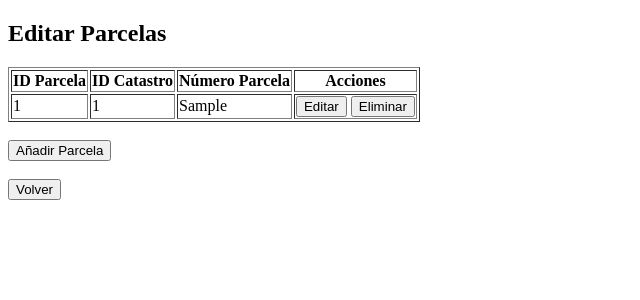
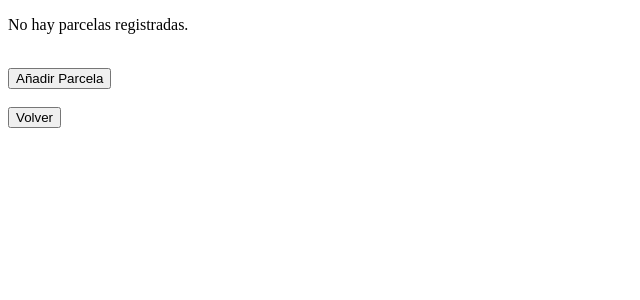
Before and after one commit to SherezadeLc/AgriculturaPHP, a PHP site: page /editar_parcela.php in a window 1280 px wide. Shown: the top 300 px of the page, without its empty margins (0-640 px from the left). Run offline with PHP 8.4, Linux system fonts and the light colour scheme; the visitor is signed in with stand-in values (Sample User, id 1); tables that the repository leaves empty or names only in its code hold one stand-in row (values such as "Sample post").

Commit message:
editar parcela

```diff
--- a/editar_parcela.php
+++ b/editar_parcela.php
@@ -15,62 +15,37 @@ session_start();
 
         // Verificar si se envió el formulario para eliminar una parcela
         if ($_SERVER['REQUEST_METHOD'] === 'POST' && isset($_POST['eliminar'])) {
-            //aqui cogemos el id que queremos eliminar
+            // Aquí cogemos el id que queremos eliminar
             $id_parcela = $_POST['id_parcela'];
+            $dni = $_SESSION['dni'];
 
-
-            //aqui hago la consulta para comprobar si exista lo que se quiere eliminar
-            $verificarReferencias = "SELECT * FROM puntos_parcela WHERE id_parcela='$id_parcela'";
-            //aqui hago la conexion a la base de datos
+            // Aquí hago la consulta para comprobar si existe lo que se quiere eliminar
+            $verificarReferencias = "SELECT * FROM puntos_parcela WHERE id_parcela='$id_parcela' AND dni_cliente='$dni'";
             $resultadoReferencias = mysqli_query($conexion, $verificarReferencias);
 
-            //aqui si existe alguno con ese id y si es asi entra
+            // Si existe algún punto asociado con esa parcela
             if (mysqli_num_rows($resultadoReferencias) > 0) {
-                //aqui guardamos la informacion de puntos_parcela con el id que se ha recogido antes
-                $seleccionar_puntos = "SELECT * FROM puntos_parcela WHERE id_parcela='$id_parcela'";
-                //aqui hago la conexion a la base de datos
-                $seleccionar_punto = mysqli_query($conexion, $seleccionar_puntos);
-                //si hay una coincidencia entra
-                if (mysqli_num_rows($seleccionar_punto) > 0) {
-                    //aqui recogo la informacion de la base de datos en la variable
-                    $datos = mysqli_fetch_assoc($seleccionar_punto);
-                    //aqui solo cogo la informacion del id_punto
-                    $id_puntos = $datos['id_punto'];
+                // Aquí le borramos el punto de asociación para poder eliminar luego las parcelas
+                $eliminar_punto_asociado = "DELETE FROM puntos_parcela WHERE id_parcela='$id_parcela' AND dni_cliente='$dni'";
+                if (mysqli_query($conexion, $eliminar_punto_asociado)) {
+                    echo "Eliminado punto de asociación.";
                 }
 
-                //aqui le borramos el punto de asociacion para poder eliminar luego tanto las parcelas como los puntos
-                $eliminar_punto_asociado = "DELETE FROM puntos_parcela WHERE id_parcela='$id_parcela'";
-                //aqui hago la conexion a la base de datos
-                if (mysqli_query($conexion, $eliminar_punto_asociado)) {
-                    echo "Eliminado punto de asociacion";
-                }
-                //aqui le borramos el punto de asociacion con el id que he recogido antes
-                $eliminar_punto = "DELETE FROM puntos WHERE id_punto='$id_puntos'";
-
-                //aqui hago la conexion a la base de datos
-                if (mysqli_query($conexion, $eliminar_punto)) {
-                    echo "Eliminado punto";
-                }
-
-
-
-                // aqui hago la consulta a la base de datos para eliminar la parcela
-                $eliminarParcela = "DELETE FROM parcela WHERE id_parcela='$id_parcela'";
-                //aqui hago la conexion a la base de datos con la consulta para eliminar la parcela
+                // Aquí hacemos la consulta para eliminar la parcela
+                $eliminarParcela = "DELETE FROM parcela WHERE id_parcela='$id_parcela' AND dni_cliente='$dni'";
                 if (mysqli_query($conexion, $eliminarParcela)) {
                     echo "<p>La parcela ha sido eliminada correctamente.</p>";
                 } else {
                     echo "<p>Error al eliminar la parcela: " . mysqli_error($conexion) . "</p>";
                 }
             } else {
-                echo "<p>No puedes eliminar esta parcela porque no se encuentran puntos asociados.</p>";
+                echo "<p>No puedes eliminar esta parcela porque no se encuentran puntos asociados o no pertenecen a tu cuenta.</p>";
             }
         }
 
-
-
-        // Consultar todas las parcelas
-        $consulta = "SELECT * FROM parcela";
+        // Consultar todas las parcelas asociadas al cliente (dni_cliente)
+        $dni_cliente = $_SESSION['dni'];
+        $consulta = "SELECT * FROM parcela WHERE id_parcela IN (SELECT id_parcela FROM puntos_parcela WHERE dni_cliente='$dni_cliente')";
         $resultado = mysqli_query($conexion, $consulta);
 
         if (mysqli_num_rows($resultado) > 0) {
@@ -115,7 +90,7 @@ session_start();
         mysqli_close($conexion);
         ?>
         <br>
-        <!-- Botón para volver al menú principal -->
+        <!-- Botón para añadir parcelas -->
         <form action="añadir_parcelas.php" method="POST">
             <input type="submit" name="anadir_parcela" value="Añadir Parcela">
         </form>
--- a/menu.php
+++ b/menu.php
@@ -44,7 +44,7 @@ session_start();
             } elseif ($_SESSION['tipo'] === 'cliente') {
                 ?>
                 <br><br>
-                <form action="añadir_parcelas.php" method="POST">
+                <form action="editar_parcela.php" method="POST">
                     <input type="submit" name="Añadir" value="Añadir parcelas"><br>
                 </form><br>
                 <form action="crear_trabajo.php" method="POST">
```
